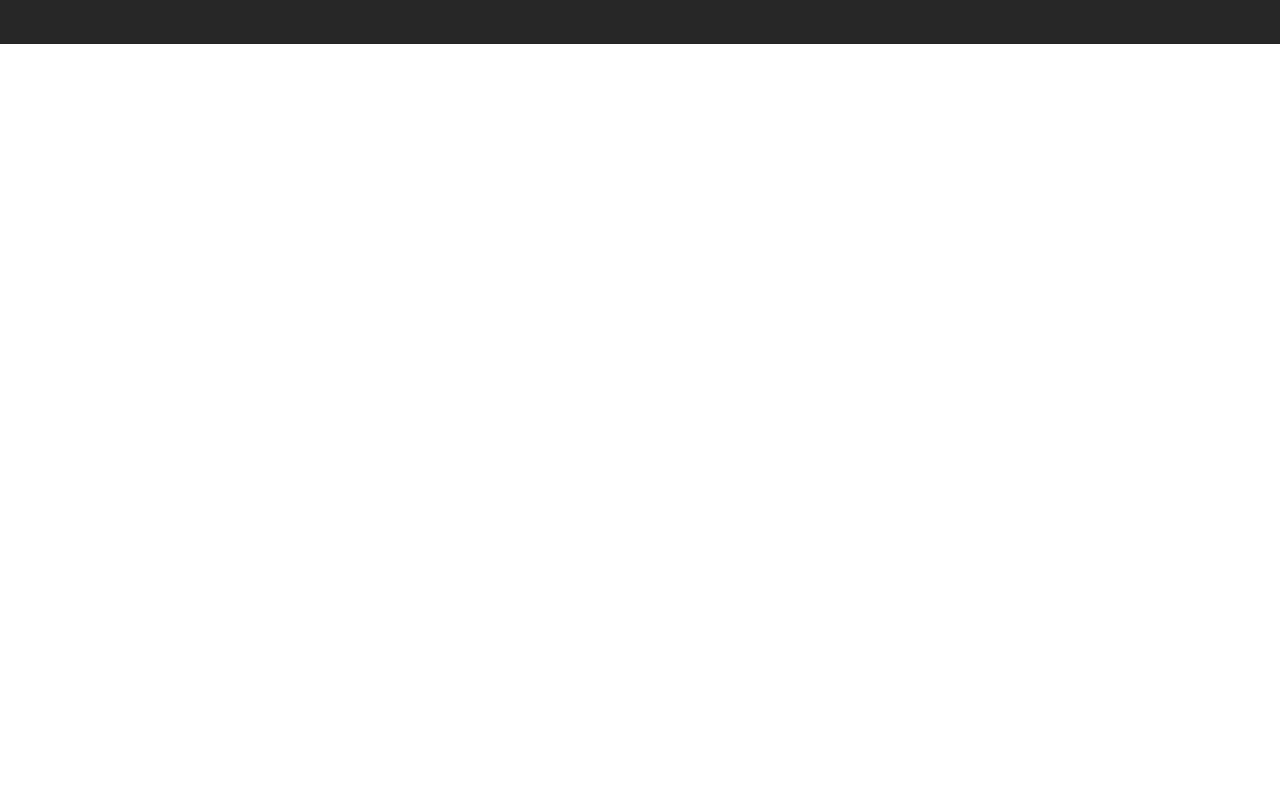
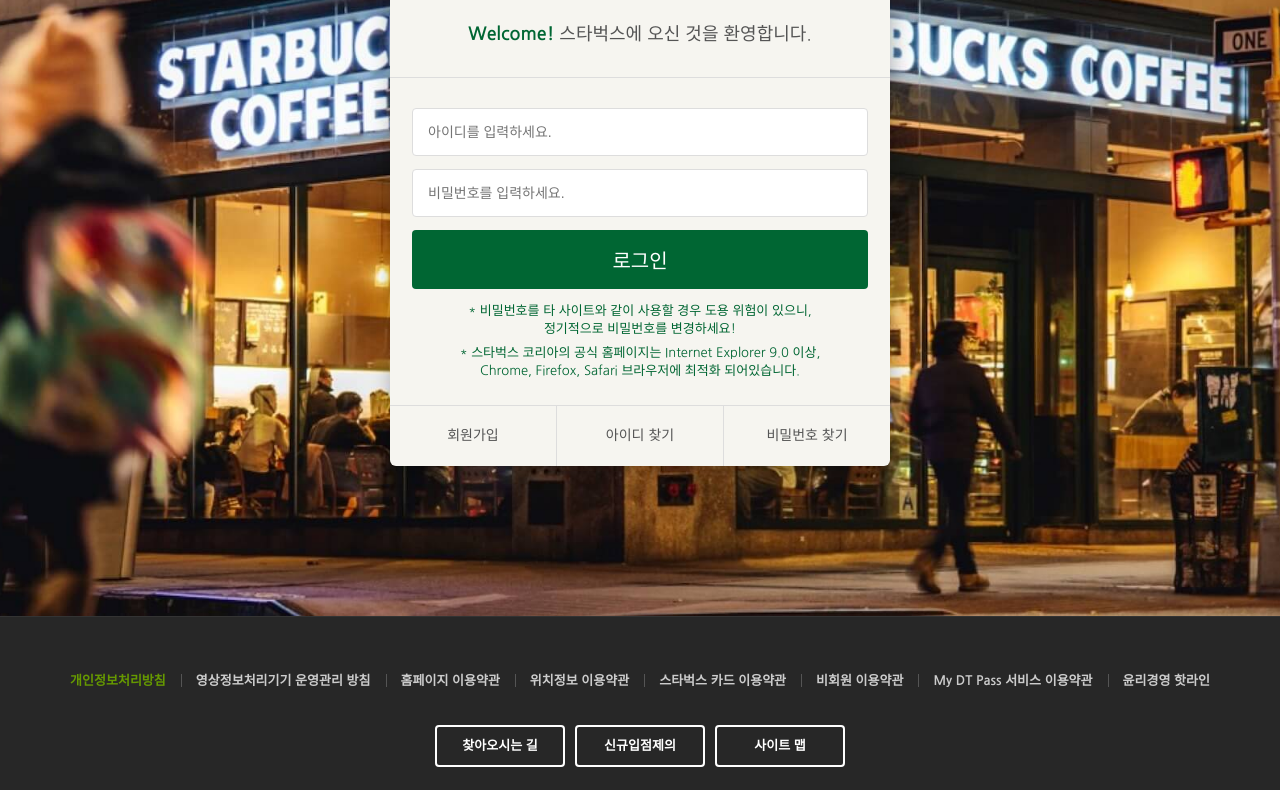
Before and after one commit to kim-seonkyu/starbucks, a plain HTML site: page signin/index.html in a window 1280 px wide. Shown: the part 294-1084 px from the top of the page. Before the commit the page ends 800 px from the top, so only its background shows below. Drawn offline with nearby package versions, Linux system fonts and the light colour scheme.

Commit message:
sign in page fin

```diff
--- /dev/null
+++ b/css/signin.css
@@ -0,0 +1,82 @@
+.signin {
+  margin-top: 120px;
+  padding: 100px 0 150px;
+  background-image: url("../images/signin_bg.jpg");
+  background-repeat: no-repeat;
+  background-position: center;
+  background-attachment: fixed;
+  background-size: cover;
+}
+.signin h1 {
+  color: #fff;
+  font-size: 30px;
+  font-weight: 700;
+  text-align: center;
+  margin-bottom: 24px;
+}
+.signin__card {
+  width: 500px;
+  margin: 0 auto;
+  border-radius: 6px;
+  background-color: #f6f5f0;
+  box-shadow: 2px 2px 20px rgba(0, 0, 0, 0.3);
+  color: #555;
+}
+.signin__card h2 {
+  padding: 30px;
+  font-size: 18px;
+  text-align: center;
+  border-bottom: 1px solid #ddd;
+}
+.signin__card h2 strong {
+  font-weight: 700;
+  color: #006633;
+}
+.signin__card form {
+  padding: 30px 22px;
+}
+.signin__card form input {
+  width: 100%;
+  margin-bottom: 13px;
+  padding: 15px;
+  border: 1px solid #ddd;
+  border-radius: 4px;
+  outline: none;
+  box-sizing: border-box;
+  font-size: 14px;
+}
+.signin__card form [type="submit"] {
+  background-color: #006633;
+  border: none;
+  color: #fff;
+  font-size: 20px;
+  cursor: pointer;
+}
+.signin__card form p {
+  font-size: 13px;
+  color: #006633;
+  text-align: center;
+  margin-bottom: 5px;
+}
+.signin__card form p:last-child {
+  margin-bottom: -5px;
+}
+.signin__card .actions {
+  display: flex;
+  border-top: 1px solid #ddd;
+}
+.signin__card .actions a {
+  flex-grow: 1;
+  flex-basis: 0;
+  text-align: center;
+  padding: 20px;
+  color: #555;
+  font-size: 14px;
+  border-right: 1px solid #ddd;
+}
+.signin__card .actions a:last-child {
+  border-right: none;
+}
+.signin__card .actions a:hover {
+  text-decoration: underline;
+}
--- a/signin/index.html
+++ b/signin/index.html
@@ -48,6 +48,7 @@
     />
 
     <link rel="stylesheet" href="../css/common.css" />
+    <link rel="stylesheet" href="../css/signin.css" />
 
     <script defer src="../js/common.js"></script>
   </head>
@@ -452,7 +453,32 @@
       </div>
     </header>
 
-    <section class="signin"></section>
+    <!-- SIGN IN -->
+    <section class="signin">
+      <h1>로그인</h1>
+      <div class="signin__card">
+        <h2><strong>Welcome!</strong> 스타벅스에 오신 것을 환영합니다.</h2>
+        <form>
+          <input type="text" placeholder="아이디를 입력하세요." />
+          <input type="password" placeholder="비밀번호를 입력하세요." />
+          <input type="submit" value="로그인" />
+          <p>
+            * 비밀번호를 타 사이트와 같이 사용할 경우 도용 위험이 있으니, <br />
+            정기적으로 비밀번호를 변경하세요!
+          </p>
+          <p>
+            * 스타벅스 코리아의 공식 홈페이지는 Internet Explorer 9.0 이상,
+            <br />
+            Chrome, Firefox, Safari 브라우저에 최적화 되어있습니다.
+          </p>
+        </form>
+        <div class="actions">
+          <a href="javascript:void(0)">회원가입</a>
+          <a href="javascript:void(0)">아이디 찾기</a>
+          <a href="javascript:void(0)">비밀번호 찾기</a>
+        </div>
+      </div>
+    </section>
 
     <!-- FOOTER -->
     <footer>
```
